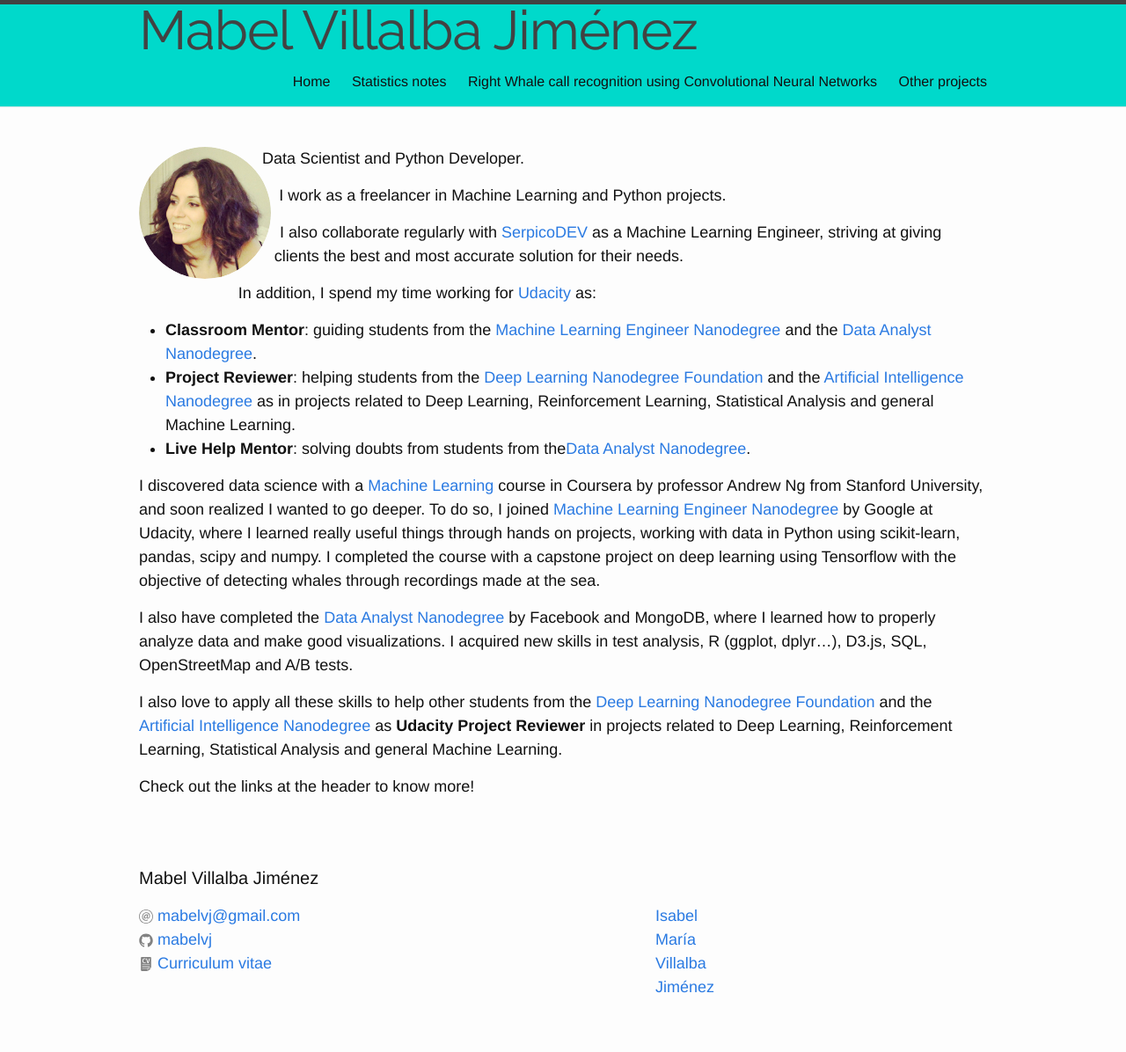
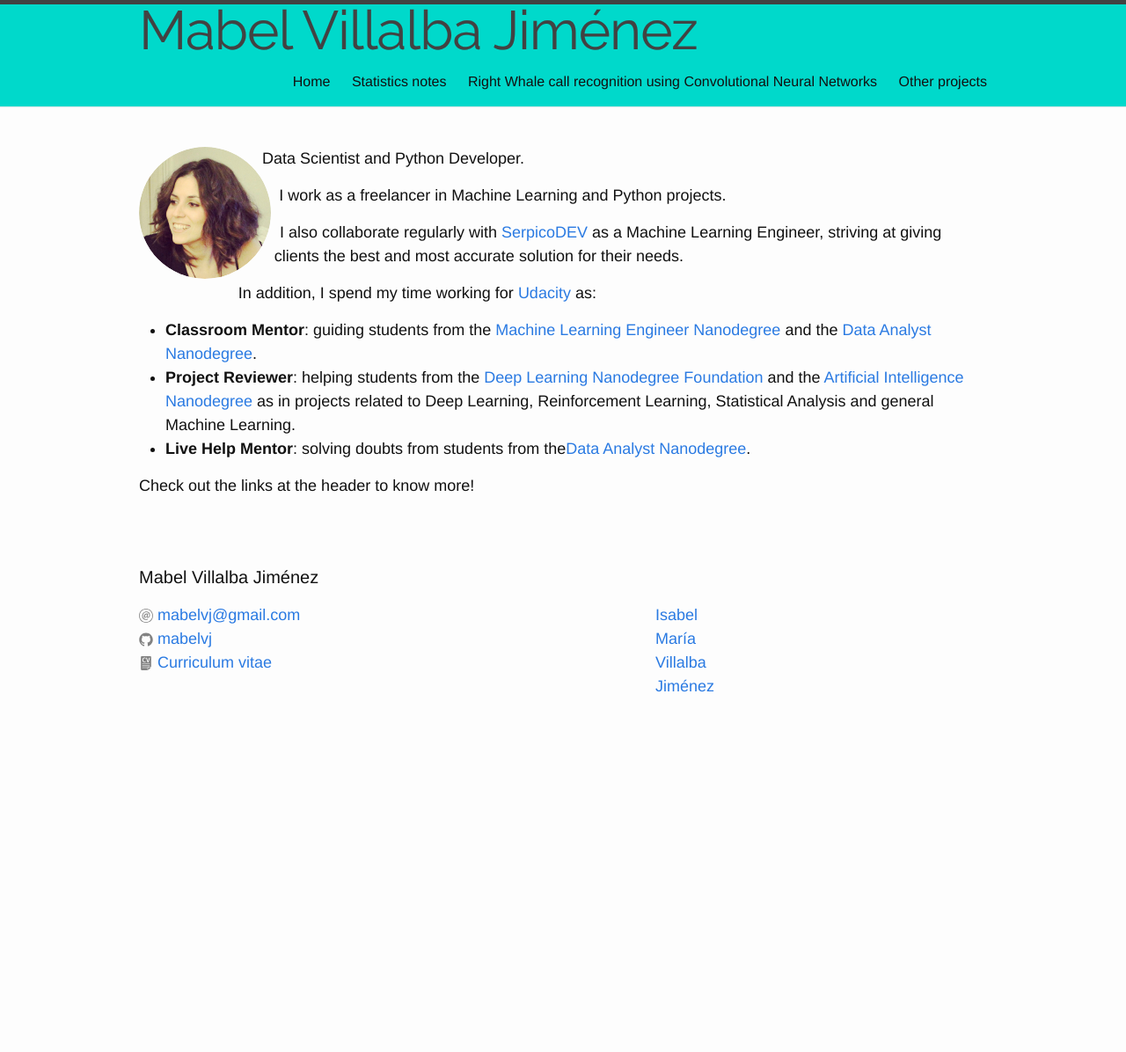
Before and after one commit to mabelvj/mabelvj.github.io, a Jekyll site: the page built from index.md, in a window 1280 px wide. Shown: the whole page at 88% size. Built offline with Jekyll 4.4.1, drawn with Linux system fonts in a browser that asks for light colours; some web fonts are replaced; Markdown is read by kramdown in place of the engine named in the settings; comment, search, counter and statistics services are not loaded; after the commit the page ends 900 px from its top, so only the background shows below that.

Commit message:
Updated bio 2

```diff
--- a/index.md
+++ b/index.md
@@ -41,12 +41,4 @@ In addition, I spend my time working for [Udacity](https://www.udacity.com/) as:
 - **Live Help Mentor**: solving doubts from students from the[Data Analyst Nanodegree](https://www.udacity.com/course/data-analyst-nanodegree--nd002).
 
 
-I discovered data science with a [Machine Learning](https://www.coursera.org/learn/machine-learning) course in Coursera by professor Andrew Ng from Stanford University, and soon realized I wanted to go deeper. To do so, I joined [Machine Learning Engineer Nanodegree](https://www.udacity.com/course/machine-learning-engineer-nanodegree--nd009) by Google at Udacity, where I learned really useful things through hands on projects, working with data in Python using scikit-learn, pandas, scipy and numpy.  I completed the course with a capstone project on deep learning using Tensorflow with the objective of detecting whales through recordings made at the sea.
-
-I also have completed the [Data Analyst Nanodegree](https://www.udacity.com/course/data-analyst-nanodegree--nd002) by Facebook and MongoDB, where I learned how to properly analyze data and make good visualizations. I acquired new skills in test analysis, R (ggplot, dplyr...), D3.js, SQL, OpenStreetMap and A/B tests.
-
-
-I also love to apply all these skills to help other students from the [Deep Learning Nanodegree Foundation](https://www.udacity.com/course/deep-learning-nanodegree-foundation--nd101) and the [Artificial Intelligence Nanodegree](https://www.udacity.com/course/artificial-intelligence-nanodegree--nd889) as **Udacity Project Reviewer** in projects related to Deep Learning, Reinforcement Learning, Statistical Analysis and general Machine Learning.
-
-
 Check out the links at the header to know more!
```
